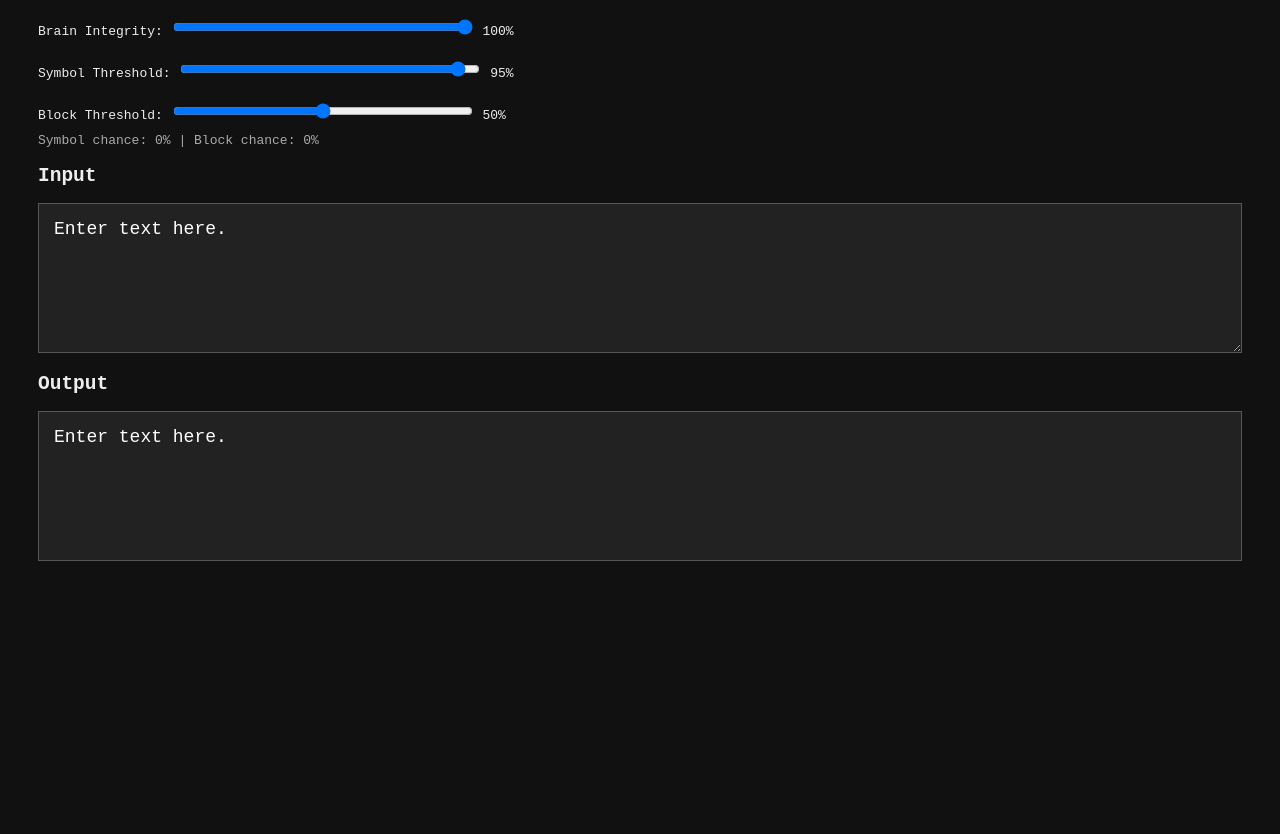
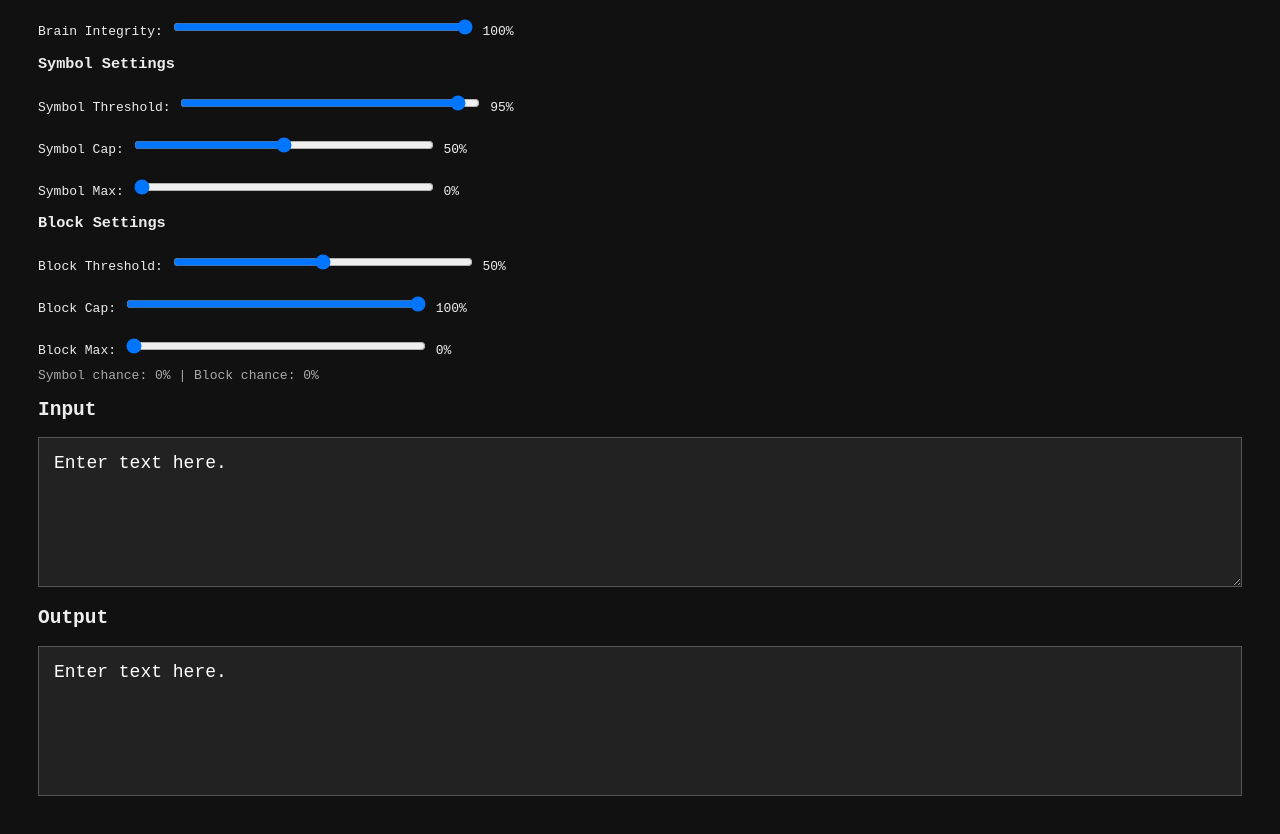
Before and after one commit to AlkalineSphere/casualties-unknown-brain-damage-translator, a plain HTML site: page index.html in a window 1280 px wide. Shown: the part 88-922 px from the top of the page. Before the commit the page ends 800 px from the top, so only its background shows below. Drawn offline with Linux system fonts and the light colour scheme.

Commit message:
Update index.html
ykw just add sliders for everything

```diff
--- a/index.html
+++ b/index.html
@@ -25,7 +25,7 @@ label {
     display: block;
     margin-top: 20px;
 }
-input {
+input[type="range"] {
     width: 300px;
 }
 #stats {
@@ -41,15 +41,37 @@ input {
     <input id="integrity" type="range" min="0" max="100" value="100">
     <span id="value">100%</span>
 </label>
+<h3>Symbol Settings</h3>
 <label>
     Symbol Threshold:
     <input id="symbolOnset" type="range" min="0" max="100" value="95">
     <span id="symbolOnsetValue">95%</span>
 </label>
 <label>
+    Symbol Cap:
+    <input id="symbolCap" type="range" min="0" max="100" value="50">
+    <span id="symbolCapValue">50%</span>
+</label>
+<label>
+    Symbol Max:
+    <input id="symbolMax" type="range" min="0" max="100" value="0">
+    <span id="symbolMaxValue">0%</span>
+</label>
+<h3>Block Settings</h3>
+<label>
     Block Threshold:
     <input id="blockOnset" type="range" min="0" max="100" value="50">
     <span id="blockOnsetValue">50%</span>
+</label>
+<label>
+    Block Cap:
+    <input id="blockCap" type="range" min="0" max="100" value="100">
+    <span id="blockCapValue">100%</span>
+</label>
+<label>
+    Block Max:
+    <input id="blockMax" type="range" min="0" max="100" value="0">
+    <span id="blockMaxValue">0%</span>
 </label>
 <div id="stats"></div>
 <h2>Input</h2>
@@ -61,59 +83,124 @@ const symbols = [
     "@", "#", "!", "&",
 ];
 const integritySlider = document.getElementById("integrity");
-const symbolOnsetSlider = document.getElementById("symbolOnset");
-const blockOnsetSlider = document.getElementById("blockOnset");
-const input = document.getElementById("input");
-const output = document.getElementById("output");
-const value = document.getElementById("value");
-const symbolOnsetValue = document.getElementById("symbolOnsetValue");
-const blockOnsetValue = document.getElementById("blockOnsetValue");
-const stats = document.getElementById("stats");
+const symbolOnsetSlider =
+    document.getElementById("symbolOnset");
+const symbolCapSlider =
+    document.getElementById("symbolCap");
+const symbolMaxSlider =
+    document.getElementById("symbolMax");
+const blockOnsetSlider =
+    document.getElementById("blockOnset");
+const blockCapSlider =
+    document.getElementById("blockCap");
+const blockMaxSlider =
+    document.getElementById("blockMax");
+const value =
+    document.getElementById("value");
+const symbolOnsetValue =
+    document.getElementById("symbolOnsetValue");
+const symbolCapValue =
+    document.getElementById("symbolCapValue");
+const symbolMaxValue =
+    document.getElementById("symbolMaxValue");
+const blockOnsetValue =
+    document.getElementById("blockOnsetValue");
+const blockCapValue =
+    document.getElementById("blockCapValue");
+const blockMaxValue =
+    document.getElementById("blockMaxValue");
+const input =
+    document.getElementById("input");
+const output =
+    document.getElementById("output");
+const stats =
+    document.getElementById("stats");
 function clamp(num, min, max) {
     return Math.max(min, Math.min(max, num));
 }
-function calculateSymbolChance(integrity, symbolOnset) {
-    if (integrity >= symbolOnset) {
+function calculateChance(
+    integrity,
+    onset,
+    max,
+    cap
+) {
+    if (integrity >= onset) {
         return 0;
     }
-    if (symbolOnset <= 0) {
-        return 0.5;
+    if (onset === max) {
+        return integrity < onset
+            ? cap
+            : 0;
+    }
+    if (integrity <= max) {
+        return cap;
     }
     const progress =
-        (symbolOnset - integrity) / symbolOnset;
-    return clamp(progress * 0.5, 0, 0.5);
+        (onset - integrity) /
+        (onset - max);
+
+    return clamp(
+        progress * cap,
+        0,
+        cap
+    );
 }
-function calculateBlockChance(integrity, blockOnset) {
-    if (integrity >= blockOnset) {
-        return 0;
-    }
-    if (blockOnset <= 0) {
-        return 1;
-    }
-    const progress =
-        (blockOnset - integrity) / blockOnset;
-    return clamp(progress, 0, 1);
+function calculateSymbolChance(
+    integrity,
+    symbolOnset,
+    symbolMax,
+    symbolCap
+) {
+    return calculateChance(
+        integrity,
+        symbolOnset,
+        symbolMax,
+        symbolCap
+    );
+}
+function calculateBlockChance(
+    integrity,
+    blockOnset,
+    blockMax,
+    blockCap
+) {
+    return calculateChance(
+        integrity,
+        blockOnset,
+        blockMax,
+        blockCap
+    );
 }
 function randomSymbol() {
     return symbols[
-        Math.floor(Math.random() * symbols.length)
+        Math.floor(
+            Math.random() * symbols.length
+        )
     ];
 }
 function corruptText(
     text,
     integrity,
     symbolOnset,
-    blockOnset
+    symbolMax,
+    symbolCap,
+    blockOnset,
+    blockMax,
+    blockCap
 ) {
     const symbolChance =
         calculateSymbolChance(
             integrity,
-            symbolOnset
+            symbolOnset,
+            symbolMax,
+            symbolCap
         );
     const blockChance =
         calculateBlockChance(
             integrity,
-            blockOnset
+            blockOnset,
+            blockMax,
+            blockCap
         );
     let result = "";
     for (const char of text) {
@@ -126,10 +213,16 @@ function corruptText(
             continue;
         }
         let newChar = char;
-        if (Math.random() < blockChance) {
+        if (
+            Math.random() <
+            blockChance
+        ) {
             newChar = "█";
         }
-        else if (Math.random() < symbolChance) {
+        else if (
+            Math.random() <
+            symbolChance
+        ) {
             newChar = randomSymbol();
         }
         result += newChar;
@@ -141,23 +234,43 @@ function update() {
         Number(integritySlider.value);
     const symbolOnset =
         Number(symbolOnsetSlider.value);
+    const symbolCap =
+        Number(symbolCapSlider.value) / 100;
+    const symbolMax =
+        Number(symbolMaxSlider.value);
     const blockOnset =
         Number(blockOnsetSlider.value);
+    const blockCap =
+        Number(blockCapSlider.value) / 100;
+    const blockMax =
+        Number(blockMaxSlider.value);
     value.textContent =
         integrity + "%";
     symbolOnsetValue.textContent =
         symbolOnset + "%";
+    symbolCapValue.textContent =
+        Math.round(symbolCap * 100) + "%";
+    symbolMaxValue.textContent =
+        symbolMax + "%";
     blockOnsetValue.textContent =
         blockOnset + "%";
+    blockCapValue.textContent =
+        Math.round(blockCap * 100) + "%";
+    blockMaxValue.textContent =
+        blockMax + "%";
     const symbolChance =
         calculateSymbolChance(
             integrity,
-            symbolOnset
+            symbolOnset,
+            symbolMax,
+            symbolCap
         );
     const blockChance =
         calculateBlockChance(
             integrity,
-            blockOnset
+            blockOnset,
+            blockMax,
+            blockCap
         );
     stats.textContent =
         "Symbol chance: " +
@@ -170,7 +283,11 @@ function update() {
             input.value,
             integrity,
             symbolOnset,
-            blockOnset
+            symbolMax,
+            symbolCap,
+            blockOnset,
+            blockMax,
+            blockCap
         );
 }
 integritySlider.addEventListener(
@@ -181,7 +298,23 @@ symbolOnsetSlider.addEventListener(
     "input",
     update
 );
+symbolCapSlider.addEventListener(
+    "input",
+    update
+);
+symbolMaxSlider.addEventListener(
+    "input",
+    update
+);
 blockOnsetSlider.addEventListener(
+    "input",
+    update
+);
+blockCapSlider.addEventListener(
+    "input",
+    update
+);
+blockMaxSlider.addEventListener(
     "input",
     update
 );
```
